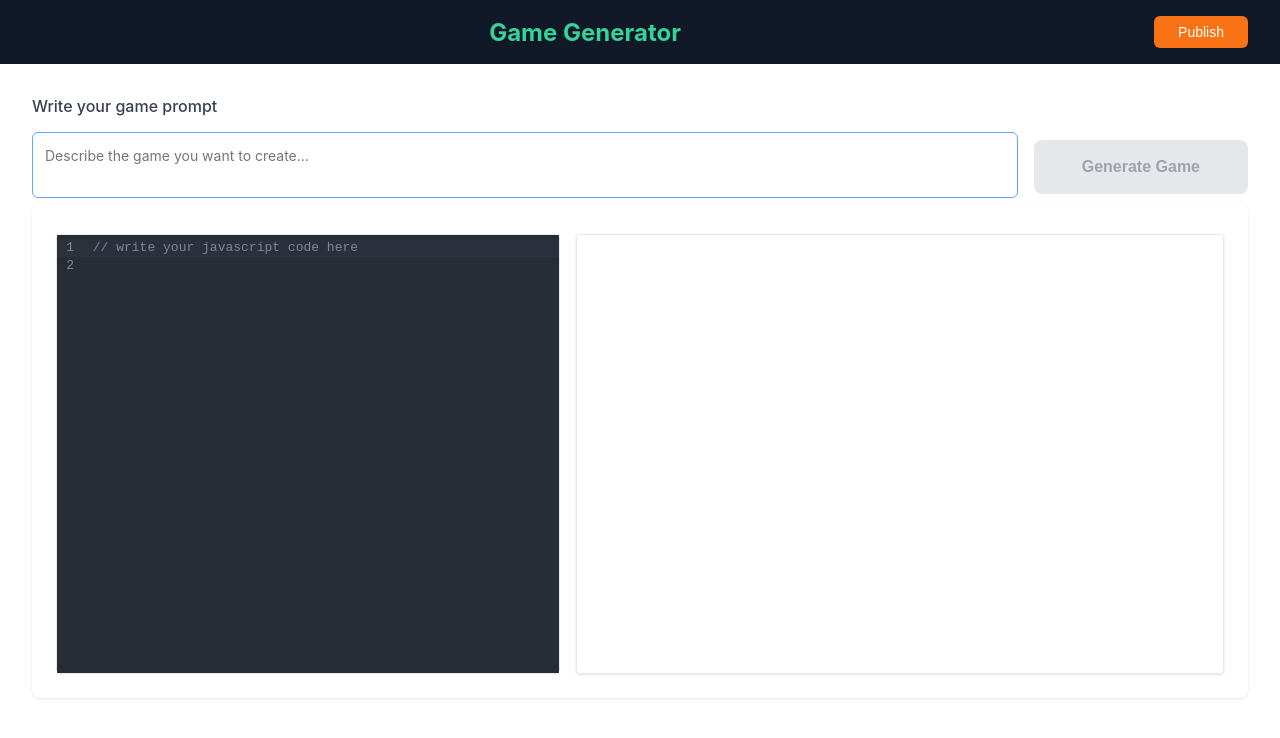
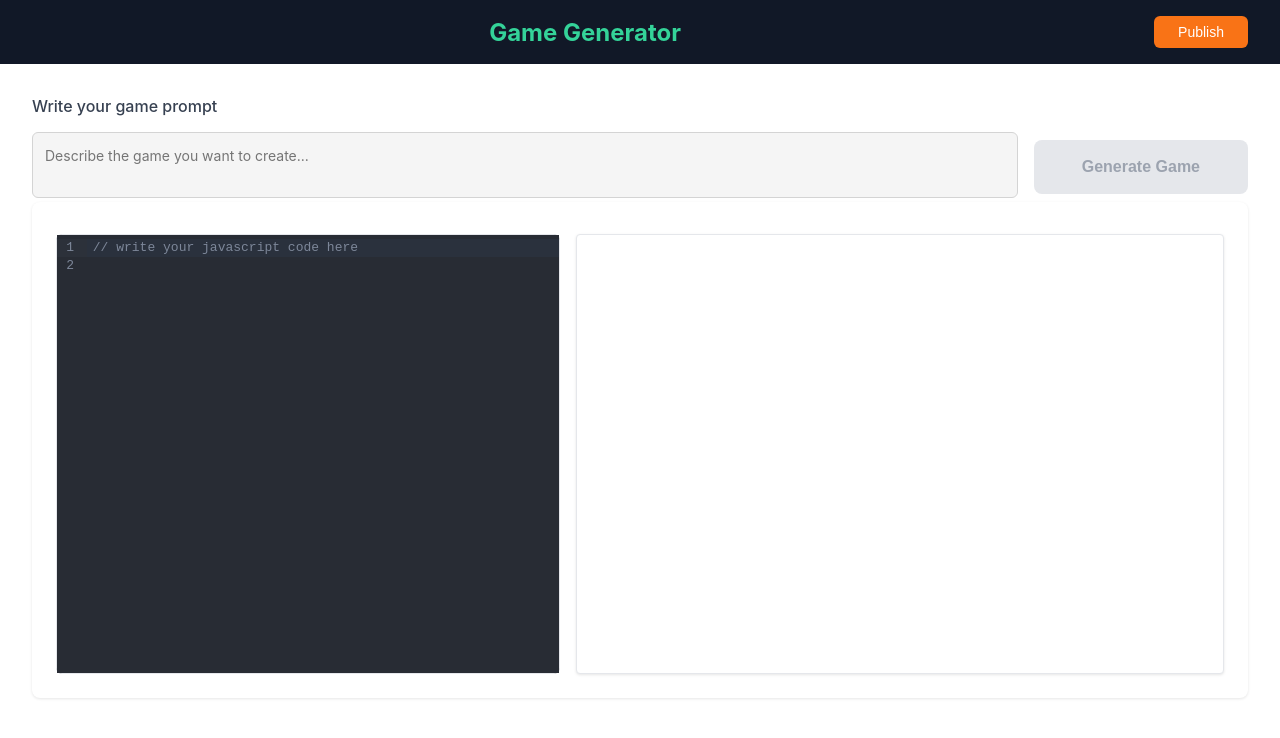
Before and after one commit to Vignesh-kumar-D/GameGenerator, a React (Create React App) app: page / in a window 1280 px wide. Shown: the top 738 px of the page. Built offline with nearby package versions, Linux system fonts and the light colour scheme.

Commit message:
prompt disabled

```diff
--- a/src/components/Prompt.module.css
+++ b/src/components/Prompt.module.css
@@ -38,6 +38,13 @@
 .promptTextarea:focus {
   outline: none;
   box-shadow: 0 0 0 3px rgba(96, 165, 250, 0.2);
+}
+
+.promptTextarea:disabled {
+  background-color: #f5f5f5; /* Light gray background */
+  color: #a1a1a1; /* Dimmed text color */
+  border: 1px solid #d4d4d4; /* Light gray border */
+  cursor: not-allowed; /* Show "not allowed" cursor */
 }
 
 .submitButtonWrapper {
```
